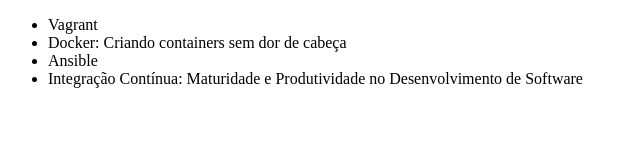
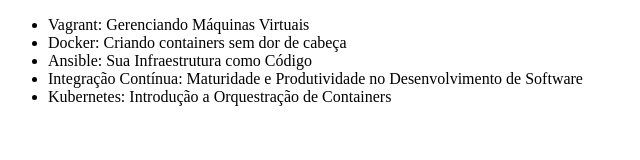
Before and after one commit to neriane/curso-git, a plain HTML site: page index.html in a window 1280 px wide. Shown: the whole page, without its empty margins (0-640 px from the left). Drawn offline with Linux system fonts and the light colour scheme.

Commit message:
Alterando nomes dos cursos

```diff
--- a/index.html
+++ b/index.html
@@ -2,14 +2,15 @@
 <html lang="en">
 <head>
     <meta charset="UTF-8">
-    <title>Cursos de DevOps da Alura</title>
+    <title>Lista de Cursos de DevOps da Alura</title>
 </head>
 <body>
     <ul>
-        <li>Vagrant</li>
+        <li>Vagrant: Gerenciando Máquinas Virtuais</li>
         <li>Docker: Criando containers sem dor de cabeça</li>
-        <li>Ansible</li>
+        <li>Ansible: Sua Infraestrutura como Código</li>
         <li>Integração Contínua: Maturidade e Produtividade no Desenvolvimento de Software</li>
+		<li>Kubernetes: Introdução a Orquestração de Containers</li>
     </ul>
 </body>
 </html>
```
